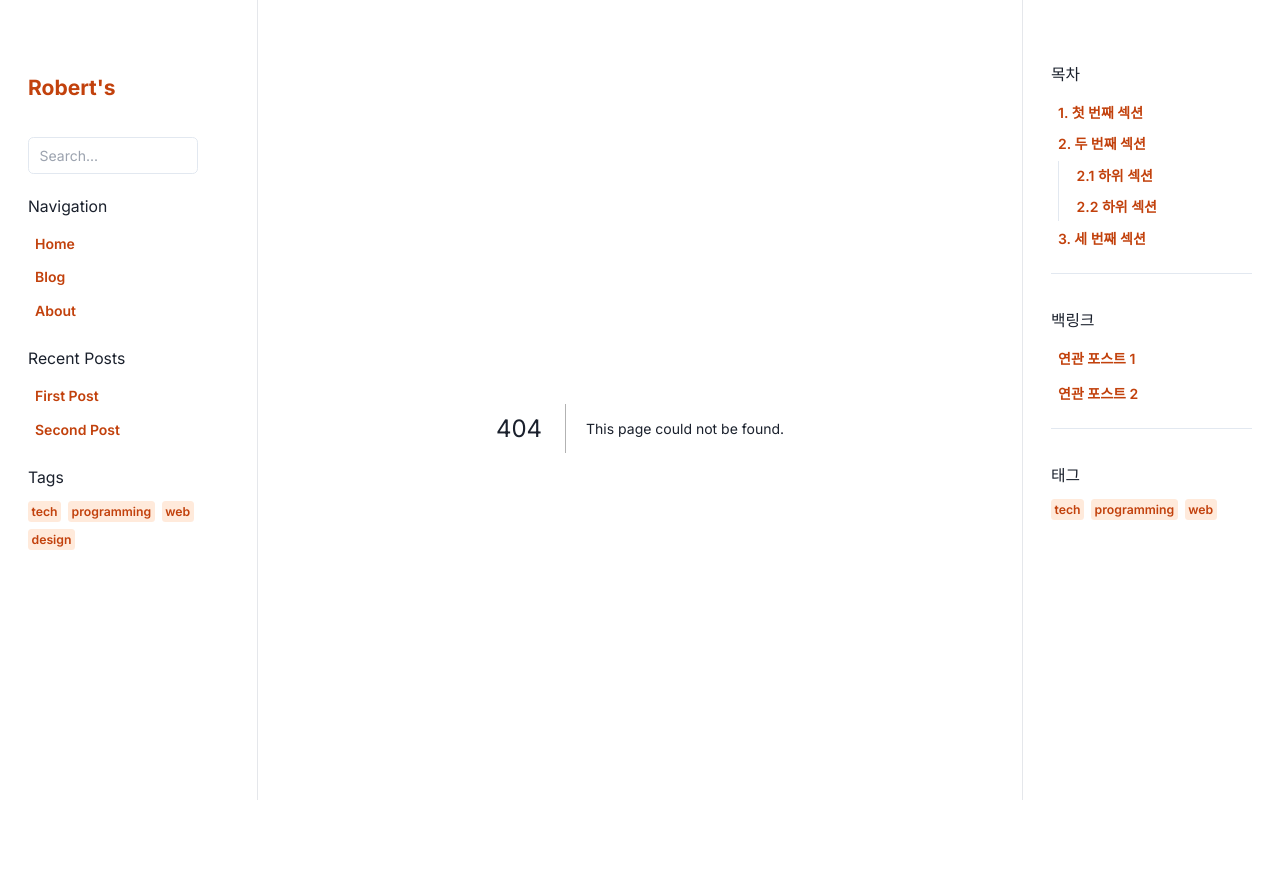
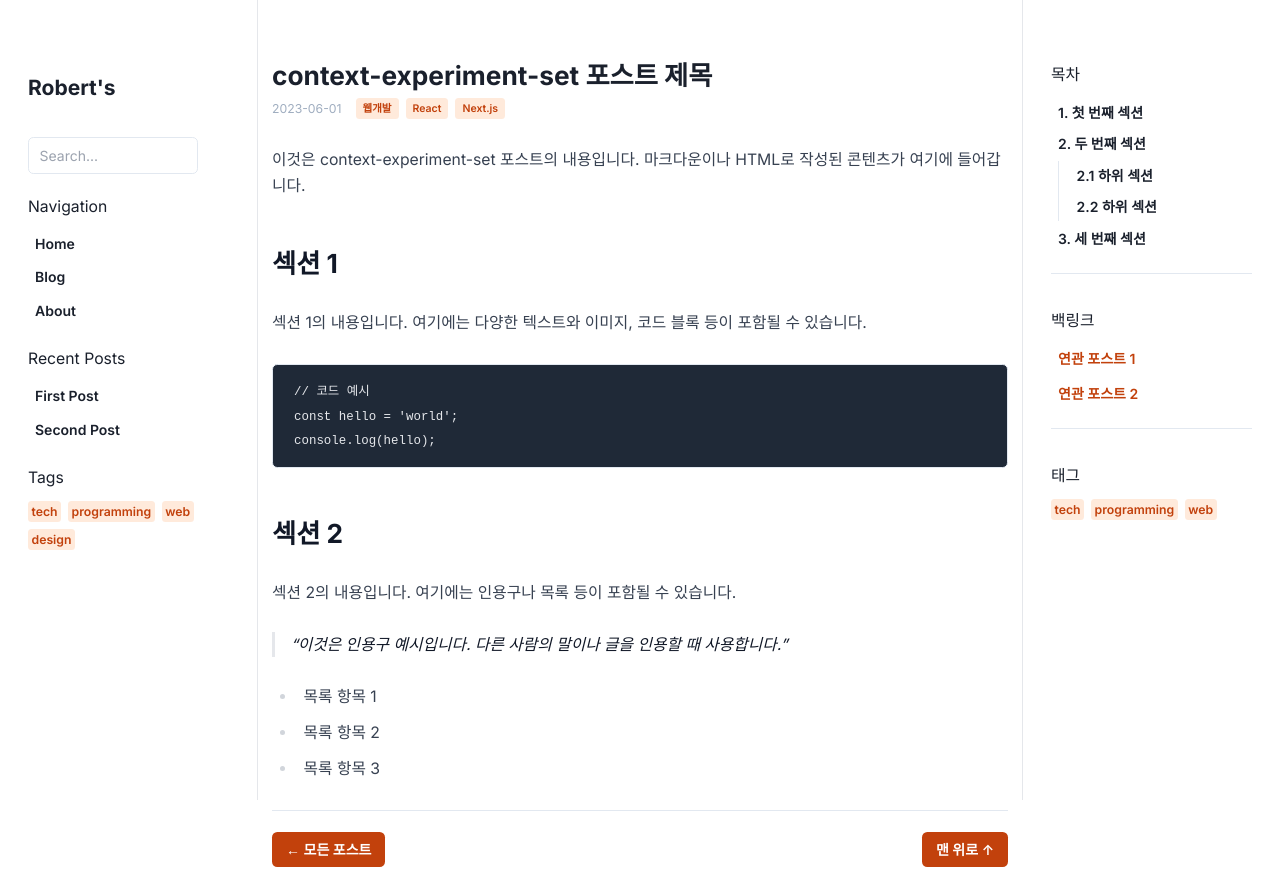
Before and after one commit to efww/blog_r0, a Next.js app: page /blog/context-experiment-set in a window 1280 px wide. Before the commit this address had no page. Before the commit the page ends 856 px from the top, so only its background shows below. Built offline with nearby package versions, Linux system fonts and the light colour scheme.

Commit message:
2025-05-20 23:10:23 업데이트

```diff
--- /dev/null
+++ b/src/app/blog/[slug]/page.tsx
@@ -0,0 +1,90 @@
+import { Metadata } from 'next'
+import Link from 'next/link'
+
+interface BlogPostParams {
+  params: {
+    slug: string
+  }
+}
+
+// This function generates the static paths for the blog posts
+export async function generateStaticParams() {
+  // In a real app, this would fetch from your content source
+  // For now, we'll just return some sample slugs
+  return [
+    { slug: 'first-post' },
+    { slug: 'second-post' },
+    { slug: 'prd-multi-strategy-optimization-backtester' }
+  ]
+}
+
+export async function generateMetadata({ params }: BlogPostParams): Promise<Metadata> {
+  // 실제로는 여기서 slug를 이용해 블로그 포스트 데이터를 가져와 메타데이터를 생성합니다.
+  return {
+    title: `${params.slug} | Robert's Blog`,
+    description: `${params.slug} 포스트에 대한 설명입니다.`,
+  }
+}
+
+export default function BlogPost({ params }: BlogPostParams) {
+  // 실제로는 여기서 slug를 이용해 블로그 포스트 데이터를 가져옵니다.
+  const post = {
+    title: `${params.slug} 포스트 제목`,
+    date: '2023-06-01',
+    tags: ['웹개발', 'React', 'Next.js'],
+    content: `
+      <p>이것은 ${params.slug} 포스트의 내용입니다. 마크다운이나 HTML로 작성된 콘텐츠가 여기에 들어갑니다.</p>
+      <h2>섹션 1</h2>
+      <p>섹션 1의 내용입니다. 여기에는 다양한 텍스트와 이미지, 코드 블록 등이 포함될 수 있습니다.</p>
+      <pre><code>// 코드 예시
+const hello = 'world';
+console.log(hello);</code></pre>
+      <h2>섹션 2</h2>
+      <p>섹션 2의 내용입니다. 여기에는 인용구나 목록 등이 포함될 수 있습니다.</p>
+      <blockquote>
+        <p>이것은 인용구 예시입니다. 다른 사람의 말이나 글을 인용할 때 사용합니다.</p>
+      </blockquote>
+      <ul>
+        <li>목록 항목 1</li>
+        <li>목록 항목 2</li>
+        <li>목록 항목 3</li>
+      </ul>
+    `
+  }
+
+  return (
+    <div className="page-transition">
+      <article className="article-container">
+        <header className="article-header">
+          <h1 className="article-title">{post.title}</h1>
+          <div className="article-meta">
+            <time className="article-date">{post.date}</time>
+            <div className="article-tags">
+              {post.tags.map((tag, i) => (
+                <Link key={i} href={`/tags/${tag}`} className="article-tag">
+                  {tag}
+                </Link>
+              ))}
+            </div>
+          </div>
+        </header>
+
+        <div
+          className="article-content"
+          dangerouslySetInnerHTML={{ __html: post.content }}
+        />
+
+        <div className="article-footer mt-8 pt-6 border-t border-claude-light-border dark:border-claude-dark-border">
+          <div className="flex justify-between">
+            <Link href="/blog" className="claude-button">
+              ← 모든 포스트
+            </Link>
+            <Link href="#top" className="claude-button">
+              맨 위로 ↑
+            </Link>
+          </div>
+        </div>
+      </article>
+    </div>
+  )
+}
--- a/src/app/globals.css
+++ b/src/app/globals.css
@@ -80,8 +80,7 @@
   }
 
   ::selection {
-    background-color: theme('colors.claude.light.accent');
-    @apply text-claude-light-text dark:text-claude-dark-text dark:bg-claude-dark-accent;
+    @apply bg-claude-light-accent text-claude-light-text dark:bg-claude-dark-accent dark:text-claude-dark-text;
   }
 }
 
@@ -152,7 +151,6 @@
   .text-highlight {
     @apply bg-claude-light-highlight dark:bg-claude-dark-highlight px-1 py-0.5 rounded;
   }
-}
 
   /* 테마 토글 버튼 스타일 */
   .theme-toggle {
@@ -163,6 +161,79 @@
     @apply w-5 h-5;
   }
 
+  /* 사이드바 내 요소 스타일 */
+  .sidebar-section {
+    @apply mb-6;
+  }
+
+  .sidebar-title {
+    @apply text-lg font-medium mb-3 text-claude-light-text dark:text-claude-dark-text;
+  }
+
+  .sidebar-list {
+    @apply space-y-1;
+  }
+
+  .sidebar-link {
+    @apply block py-1 px-2 rounded-md text-claude-light-text dark:text-claude-dark-text hover:bg-claude-light-accent dark:hover:bg-claude-dark-accent transition-colors duration-200;
+  }
+
+  .sidebar-link.active {
+    @apply bg-claude-light-accent dark:bg-claude-dark-accent text-claude-light-primary dark:text-claude-dark-primary font-medium;
+  }
+
+  /* 검색창 스타일 */
+  .search-container {
+    @apply relative w-full;
+  }
+
+  .search-input {
+    @apply w-full py-2 px-3 rounded-md border border-claude-light-border dark:border-claude-dark-border bg-claude-light-bg dark:bg-claude-dark-bg text-claude-light-text dark:text-claude-dark-text focus:outline-none focus:ring-1 focus:ring-claude-light-primary dark:focus:ring-claude-dark-primary;
+  }
+
+  /* 백링크 스타일 */
+  .backlinks {
+    @apply space-y-2;
+  }
+
+  .backlink-item {
+    @apply block py-1 px-2 rounded-md hover:bg-claude-light-accent dark:hover:bg-claude-dark-accent transition-colors duration-200;
+  }
+
+  /* 기존 글 구조 준용을 위한 스타일 */
+  .article-container {
+    @apply max-w-full;
+  }
+
+  .article-header {
+    @apply mb-8;
+  }
+
+  .article-title {
+    @apply text-3xl font-bold mb-2;
+  }
+
+  .article-meta {
+    @apply flex items-center text-sm text-claude-light-text-tertiary dark:text-claude-dark-text-tertiary;
+  }
+
+  .article-date {
+    @apply mr-4;
+  }
+
+  .article-tags {
+    @apply flex flex-wrap gap-2;
+  }
+
+  .article-tag {
+    @apply text-xs bg-claude-light-accent dark:bg-claude-dark-accent px-2 py-1 rounded;
+  }
+
+  .article-content {
+    @apply prose prose-lg dark:prose-invert max-w-none;
+  }
+}
+
 /* 모바일 반응형 */
 @media (max-width: 800px) {
   .claude-sidebar {
@@ -171,6 +242,10 @@
 
   .main-content {
     @apply ml-0 mr-0;
+  }
+
+  .claude-sidebar.right {
+    display: none;
   }
 }
 
@@ -245,37 +320,20 @@
   box-shadow: 0 4px 8px rgba(0, 0, 0, 0.1);
 }
 
-/* 출처 및 인용 스타일 */
-.citation {
-  @apply text-claude-light-text-tertiary text-sm mt-2 dark:text-claude-dark-text-tertiary;
-}
-
-/* 목차 스타일 */
-.toc {
-  @apply p-4 rounded-md border border-claude-light-border dark:border-claude-dark-border;
-}
-
-.toc-title {
-  @apply font-bold mb-2;
-}
-
-.toc-list {
-  @apply list-none pl-0;
-}
-
-.toc-list li {
-  @apply mb-2;
-}
-
-.toc-list li a {
-  @apply no-underline;
-}
-
 /* 네비게이션 바 */
 .navigation-progress {
   @apply fixed top-0 left-0 h-[3px] bg-claude-light-primary dark:bg-claude-dark-primary z-50;
   width: 0;
   transition: width 0.2s ease;
+}
+
+/* 다크모드 강화 스타일 */
+.dark {
+  color-scheme: dark;
+}
+
+.dark .claude-sidebar {
+  @apply bg-claude-dark-sidebar;
 }
 
 /* 다크모드 아이콘 표시 */
@@ -293,160 +351,6 @@
 
 :root:not(.dark) .theme-toggle-icon.moon-icon {
   @apply hidden;
-}
-
-/* 사이드바 내 요소 스타일 */
-.sidebar-section {
-  @apply mb-6;
-}
-
-.sidebar-title {
-  @apply text-lg font-medium mb-3;
-}
-
-.sidebar-list {
-  @apply space-y-1;
-}
-
-.sidebar-link {
-  @apply block py-1 px-2 rounded-md hover:bg-claude-light-accent dark:hover:bg-claude-dark-accent transition-colors duration-200;
-}
-
-.sidebar-link.active {
-  @apply bg-claude-light-accent dark:bg-claude-dark-accent font-medium;
-}
-
-/* 검색창 스타일 */
-.search-container {
-  @apply relative w-full;
-}
-
-.search-input {
-  @apply w-full py-2 px-3 rounded-md border border-claude-light-border dark:border-claude-dark-border bg-claude-light-bg dark:bg-claude-dark-bg text-claude-light-text dark:text-claude-dark-text focus:outline-none focus:ring-1 focus:ring-claude-light-primary dark:focus:ring-claude-dark-primary;
-}
-
-/* 백링크 스타일 */
-.backlinks {
-  @apply space-y-2;
-}
-
-.backlink-item {
-  @apply block py-1 px-2 rounded-md hover:bg-claude-light-accent dark:hover:bg-claude-dark-accent transition-colors duration-200;
-}
-
-/* 코드 블록 스타일 강화 */
-pre {
-  position: relative;
-  padding: 1rem;
-  border-radius: 0.5rem;
-  overflow-x: auto;
-  background-color: theme('colors.claude.light.code');
-  border: 1px solid theme('colors.claude.light.border');
-}
-
-.dark pre {
-  background-color: theme('colors.claude.dark.code');
-  border-color: theme('colors.claude.dark.border');
-}
-
-pre code {
-  background-color: transparent;
-  padding: 0;
-  border-radius: 0;
-}
-
-/* 인용구 스타일 강화 */
-blockquote {
-  position: relative;
-  padding: 1rem 1.5rem;
-  margin: 1.5rem 0;
-  background-color: rgba(247, 115, 22, 0.05);
-  border-left: 3px solid theme('colors.claude.light.primary');
-  border-radius: 0 0.5rem 0.5rem 0;
-}
-
-.dark blockquote {
-  background-color: rgba(247, 115, 22, 0.1);
-  border-left-color: theme('colors.claude.dark.primary');
-}
-
-/* 테이블 스타일 강화 */
-table {
-  width: 100%;
-  border-collapse: collapse;
-  margin: 1.5rem 0;
-  overflow-x: auto;
-  display: block;
-}
-
-th {
-  background-color: theme('colors.claude.light.accent');
-  padding: 0.75rem;
-  text-align: left;
-  font-weight: 600;
-  border-bottom: 2px solid theme('colors.claude.light.border');
-}
-
-.dark th {
-  background-color: theme('colors.claude.dark.accent');
-  border-bottom-color: theme('colors.claude.dark.border');
-}
-
-td {
-  padding: 0.75rem;
-  border-bottom: 1px solid theme('colors.claude.light.border');
-}
-
-.dark td {
-  border-bottom-color: theme('colors.claude.dark.border');
-}
-
-tr:hover {
-  background-color: rgba(247, 115, 22, 0.05);
-}
-
-.dark tr:hover {
-  background-color: rgba(247, 115, 22, 0.1);
-}
-
-/* 이미지 효과 */
-img {
-  transition: transform 0.3s ease, box-shadow 0.3s ease;
-}
-
-img:hover {
-  transform: scale(1.01);
-  box-shadow: 0 6px 12px rgba(0, 0, 0, 0.1);
-}
-
-.dark img:hover {
-  box-shadow: 0 6px 12px rgba(0, 0, 0, 0.3);
-}
-
-/* 링크 효과 강화 */
-a {
-  position: relative;
-  transition: color 0.2s ease;
-}
-
-a:not(.sidebar-link):not(.backlink-item):after {
-  content: '';
-  position: absolute;
-  width: 0;
-  height: 1px;
-  bottom: 0;
-  left: 0;
-  background-color: currentColor;
-  transition: width 0.3s ease;
-}
-
-a:not(.sidebar-link):not(.backlink-item):hover:after {
-  width: 100%;
-}
-
-/* 페이지 전환 효과 */
-.page-transition {
-  animation: fadeIn 0.5s ease;
 }
 
 /* 스크롤바 스타일 */
--- a/src/components/layout/left-sidebar.tsx
+++ b/src/components/layout/left-sidebar.tsx
@@ -18,7 +18,7 @@ export default function LeftSidebar() {
       <div className="p-4">
         <div className="mb-6">
           <Link href="/" className="flex items-center hover-lift">
-            <h1 className="text-2xl font-bold text-claude-light-primary dark:text-claude-dark-primary">Robert&apos;s</h1>
+            <h1 className="text-2xl font-bold text-claude-light-text dark:text-claude-dark-text">Robert&apos;s</h1>
           </Link>
         </div>
 
```
Lines whose indentation alone changed are shown as unchanged.
